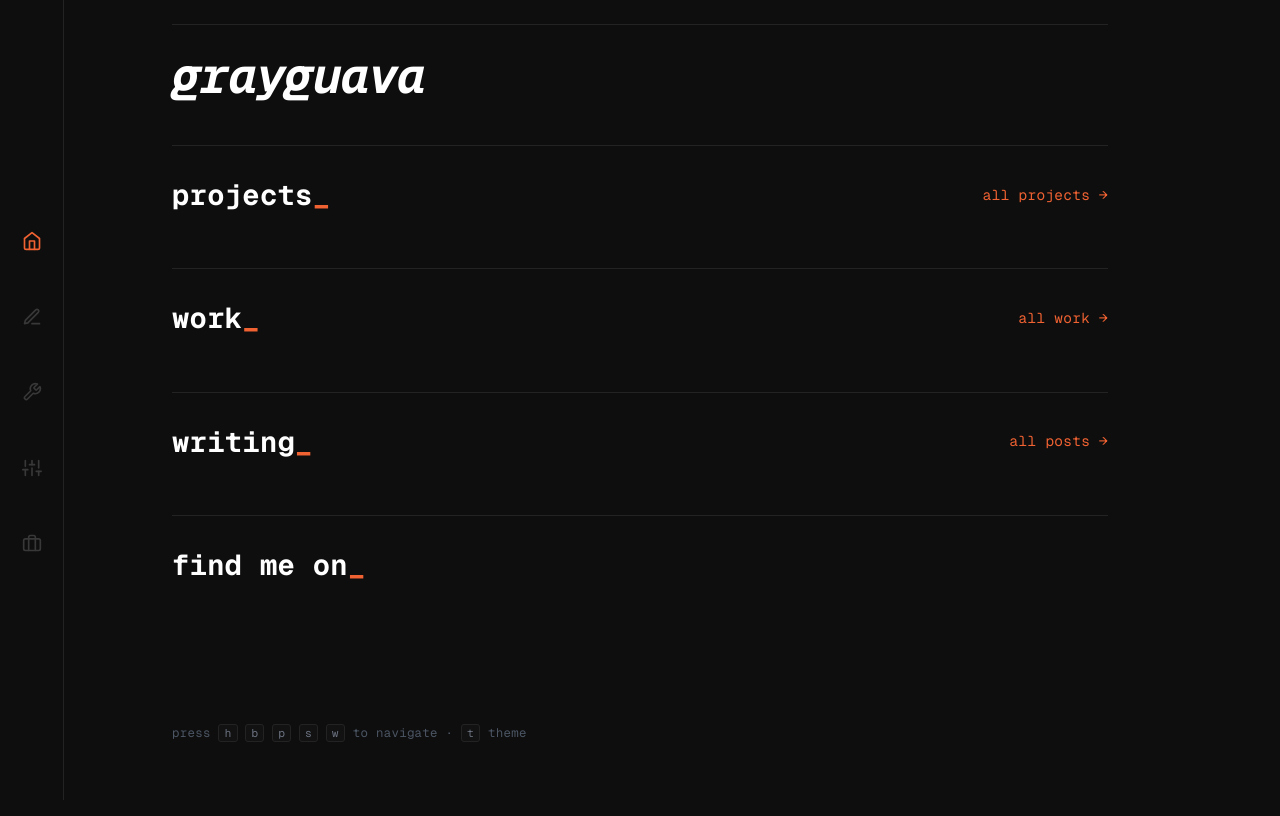
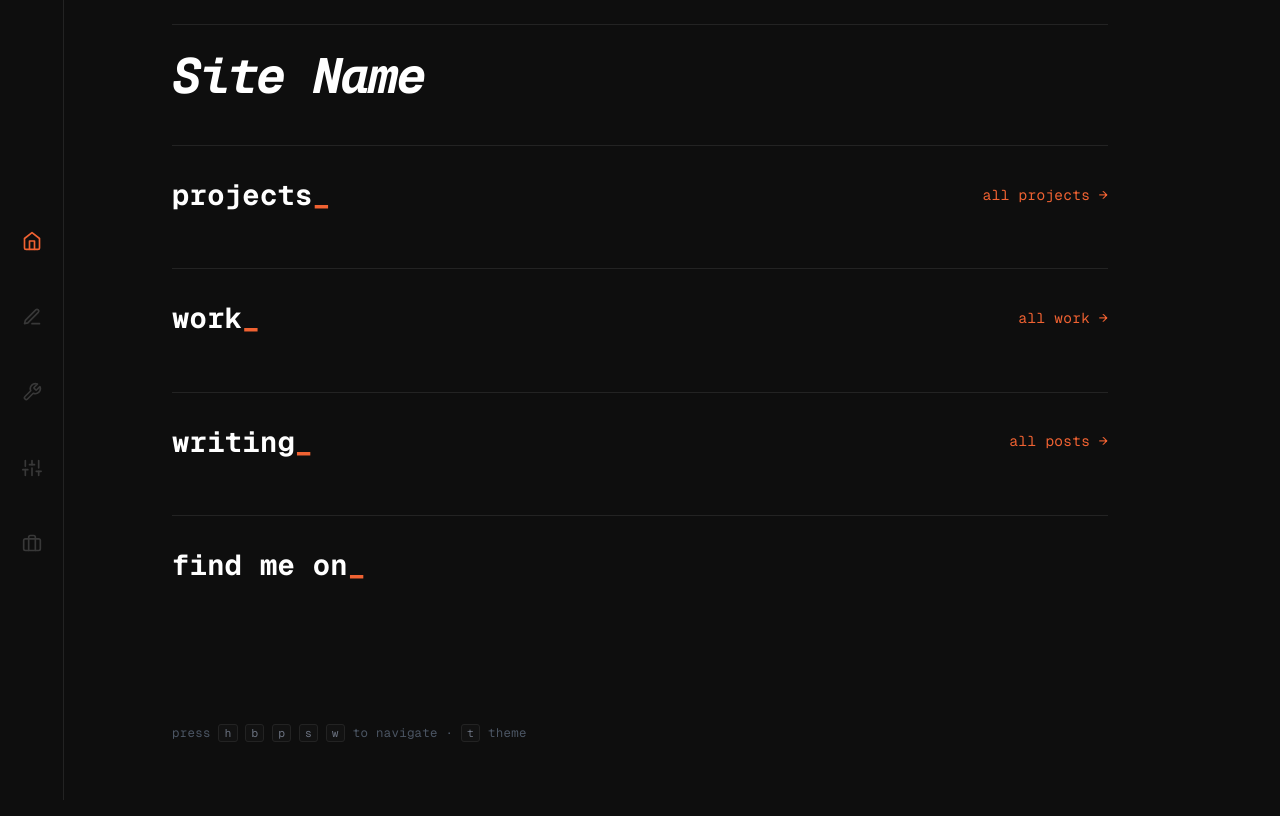
Before and after one commit to grayguava/folio, a plain HTML site: page main/index.html in a window 1280 px wide. Drawn offline with Linux system fonts and the light colour scheme; no server answers.

Commit message:
chore: genericize the site-name fallback
- marker fallbacks in index.html/404.html and pages.js, plus the two
  build.js replace targets, now say Site Name
- built pages unchanged: config.json still supplies the real title

```diff
--- a/main/assets/js/pages.js
+++ b/main/assets/js/pages.js
@@ -64,7 +64,7 @@ function renderItem(p, showRole) {
 
 
 function setTitle(pageTitle) {
-  var name = (window.PROFILE && PROFILE.name) || (window.SITE && window.SITE.name) || 'grayguava';
+  var name = (window.PROFILE && PROFILE.name) || (window.SITE && window.SITE.name) || 'Site Name';
   document.title = pageTitle ? pageTitle + ' · ' + name : name;
 }
 
@@ -75,7 +75,7 @@ function initHome(query) {
 
   var el = document.getElementById('scramble');
   if (el) {
-    el.textContent = (profile && profile.name) || 'grayguava';
+    el.textContent = (profile && profile.name) || 'Site Name';
     scramble(el, el.textContent);
   }
 
--- a/main/index.html
+++ b/main/index.html
@@ -4,7 +4,7 @@
 <head>
   <meta charset="UTF-8" />
   <meta name="viewport" content="width=device-width, initial-scale=1.0" />
-  <title>/*__SITE_NAME__*/grayguava</title>
+  <title>/*__SITE_NAME__*/Site Name</title>
 
 
   <link rel="stylesheet" href="/assets/css/theme.css" />
```
Also changed, not shown: main/404.html (+1 -1 lines), .scripts/build.js.
